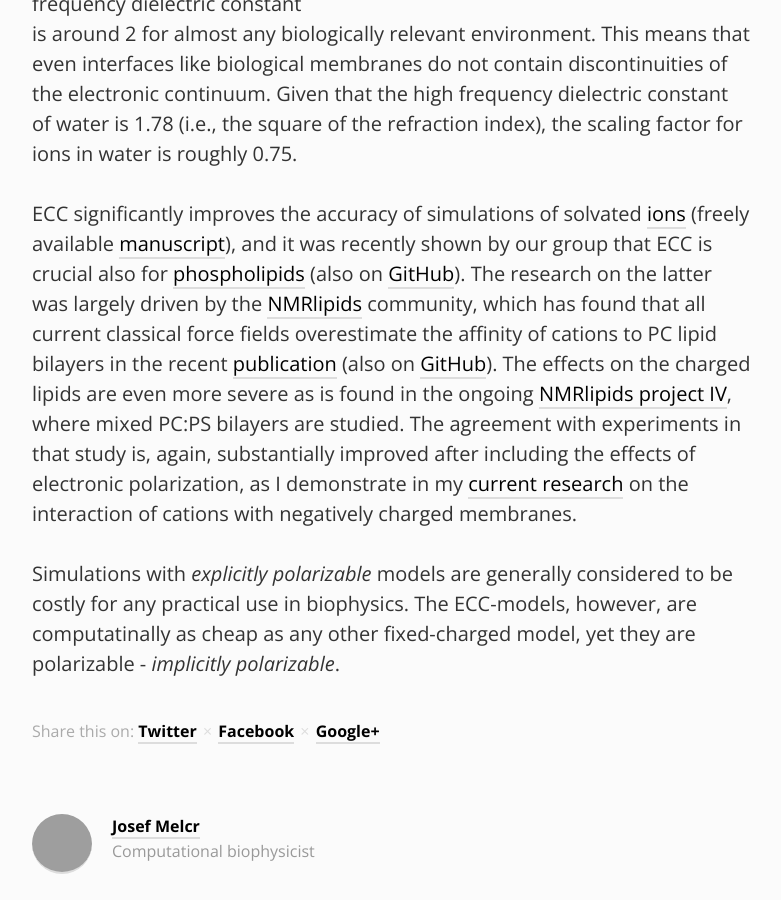
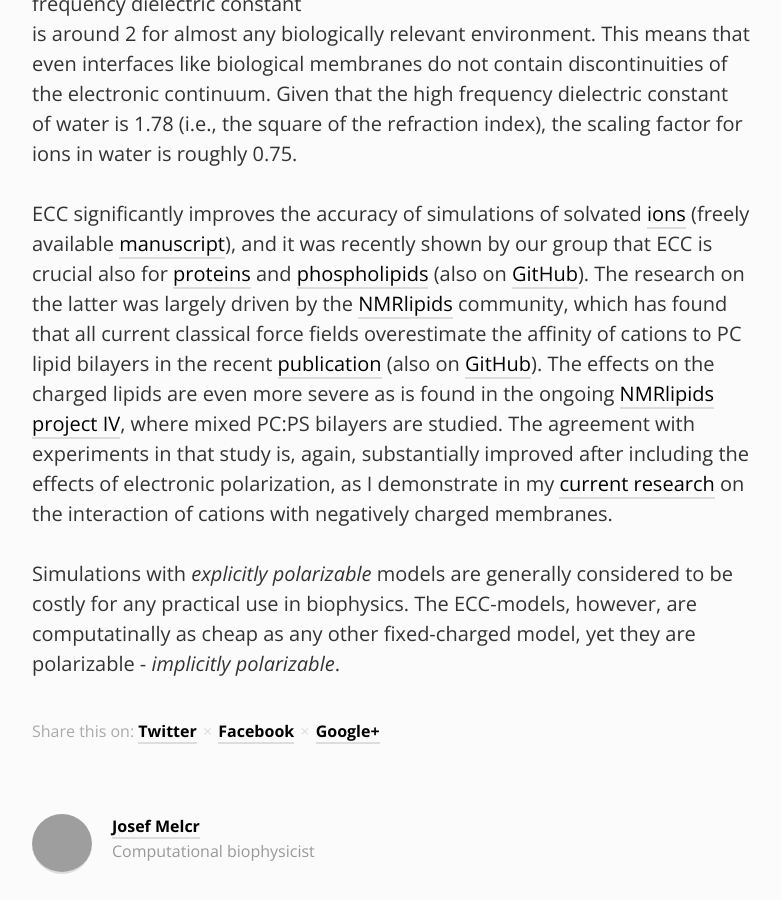
Before and after one commit to jmelcr/jmelcr.github.io, a Jekyll site: the page built from _posts/2018-04-23-Electronic-continuum-correction.md, in a window 1280 px wide and 900 px high, scrolled down 1519 px. Shown: the whole window, without its empty margins (248-1029 px from the left). Built offline with Jekyll 4.4.1, drawn with Linux system fonts in a browser that asks for light colours; comment, search, counter and statistics services are not loaded; grey boxes are pictures that could not be loaded.

Commit message:
a small update to the ecc-post - including effects on proteins, too

```diff
--- a/_posts/2018-04-23-Electronic-continuum-correction.md
+++ b/_posts/2018-04-23-Electronic-continuum-correction.md
@@ -58,7 +58,9 @@ the scaling factor for ions in water is roughly 0.75.
 
 ECC significantly improves the accuracy of simulations of solvated [ions](https://aip.scitation.org/doi/abs/10.1063/1.5006779)
 (freely available [manuscript](http://jungwirth.uochb.cas.cz/assets/papers/paper294.pdf)),
-and it was recently shown by our group that ECC is crucial also for [phospholipids](https://pubs.acs.org/doi/10.1021/acs.jpcb.7b12510)
+and it was recently shown by our group that ECC is crucial also for
+[proteins](https://pubs.acs.org/doi/10.1021/acs.jpcb.7b12097) and
+[phospholipids](https://pubs.acs.org/doi/10.1021/acs.jpcb.7b12510)
 (also on [GitHub](https://github.com/jmelcr/NMRlipids_VI-NewIonModel/blob/master/Manuscript/manuscript.pdf)).
 The research on the latter was largely driven by the [NMRlipids](http://nmrlipids.blogspot.com/) community,
 which has found that all current classical force fields
```
